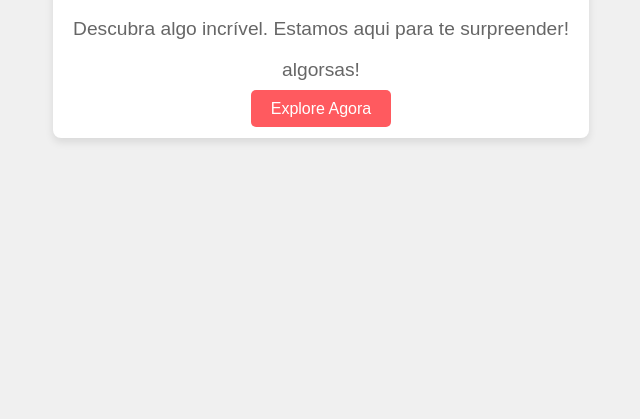
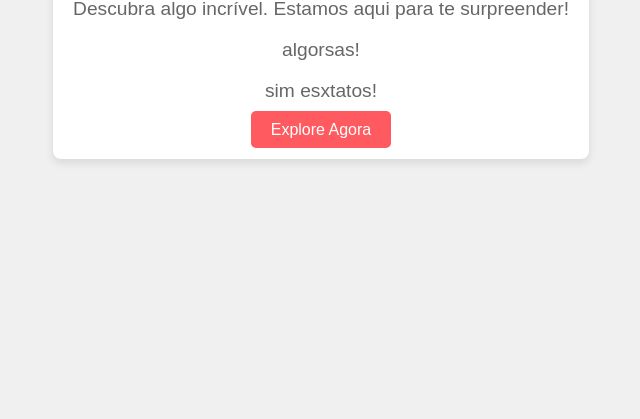
Before and after one commit to JCTSC/atividade-branchs, a plain HTML site: page index.html in a window 1280 px wide. Shown: the part 381-800 px from the top of the page, without its empty margins (319-959 px from the left). Drawn offline with Linux system fonts and the light colour scheme.

Commit message:
commit 2
commit 2

```diff
--- a/index.html
+++ b/index.html
@@ -58,7 +58,7 @@
         <h1>Bem-vindo ao YesBaby!</h1>
         <p>Descubra algo incrível. Estamos aqui para te surpreender!</p>
         <p>algorsas!</p>
-
+        <p>sim esxtatos!</p>
         <a href="#explore" class="button">Explore Agora</
     </div>
 </body>
```
